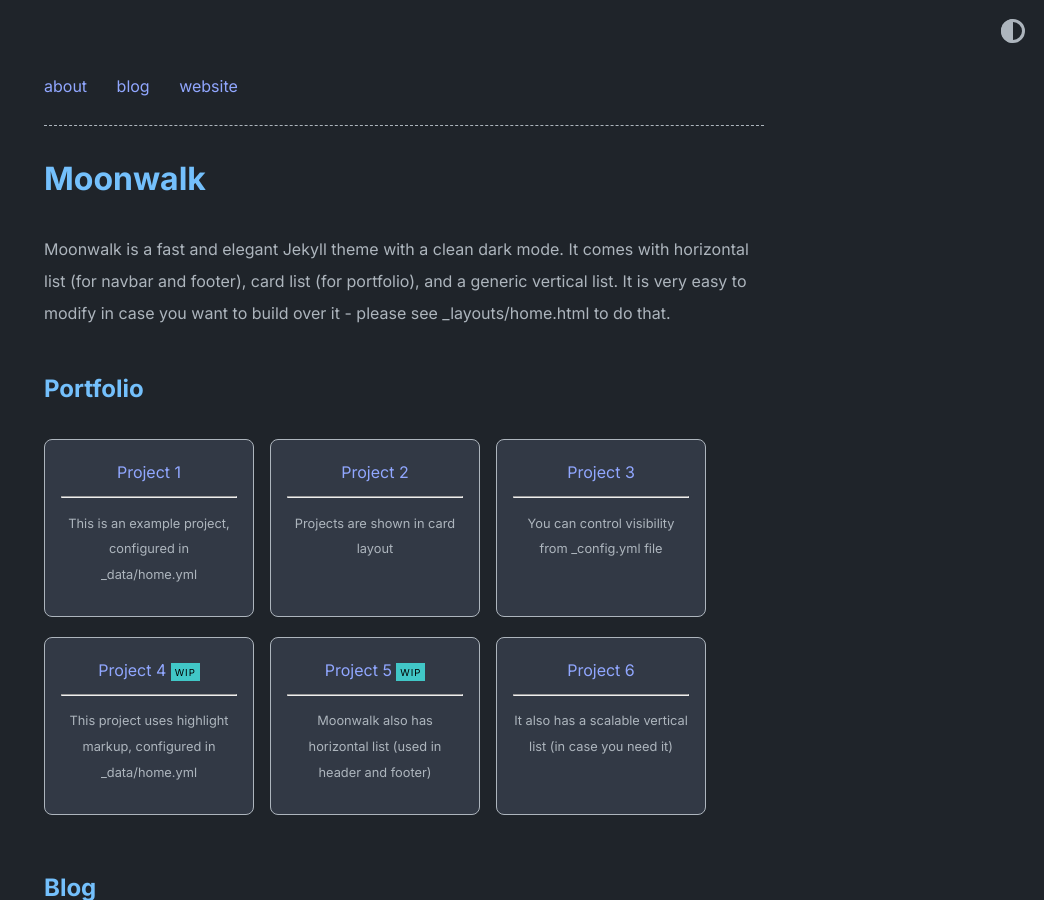
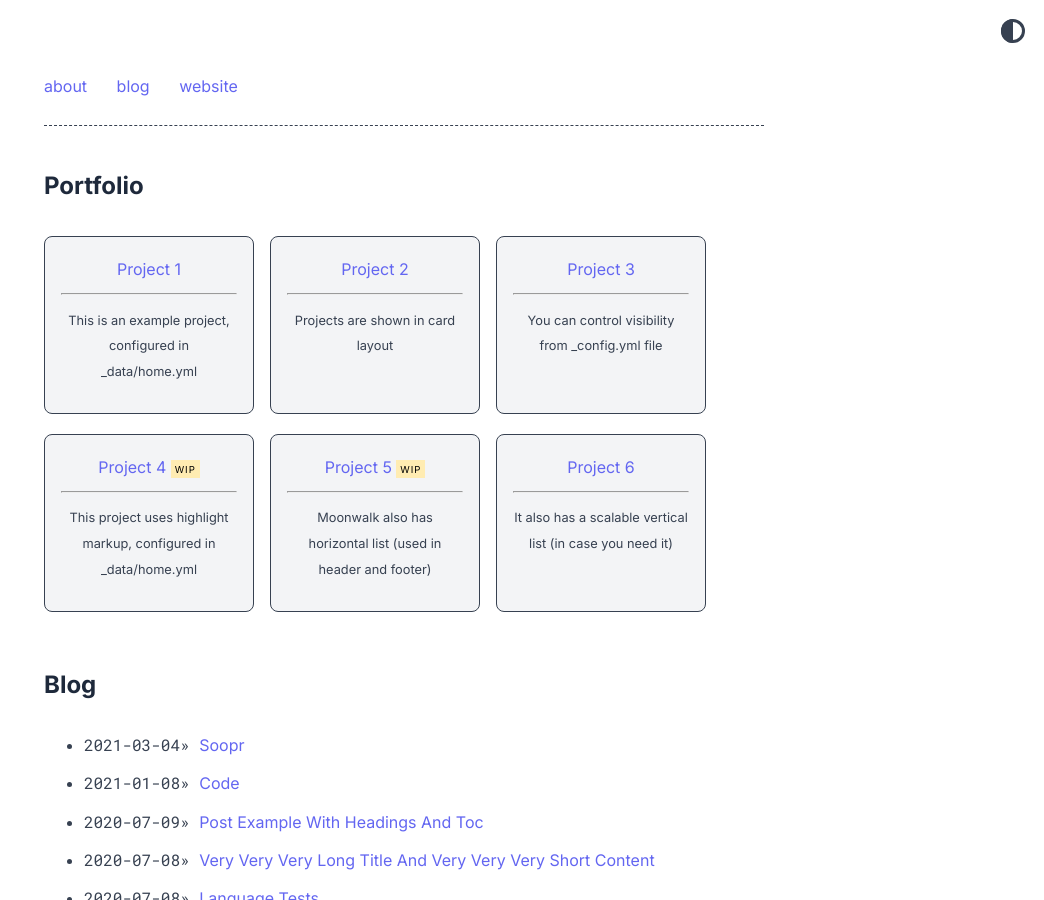
Before and after one commit to abhinavs/moonwalk, a Jekyll site: the page built from index.md, in a window 1280 px wide and 900 px high. Shown: the whole window, without its empty margins (236-1280 px from the left). Built offline with Jekyll 4.4.1, drawn with Linux system fonts in a browser that asks for light colours.

Commit message:
Update _config.yml

```diff
--- a/_config.yml
+++ b/_config.yml
@@ -1,8 +1,7 @@
-title: Moonwalk
+title:
 author: Abhinav Saxena
 url: https://www.abhinavsaxena.com/moonwalk/ # root address of the site
 description: > # description of the site (multiple lines allowed)
-  Moonwalk is a fast and elegant Jekyll theme with a clean dark mode. It comes with horizontal list (for navbar and footer), card list (for portfolio), and a generic vertical list. It is very easy to modify in case you want to build over it - please see _layouts/home.html to do that.
 
 permalink: /:slug
 
@@ -16,7 +15,7 @@ twitter:
 remote_theme: abhinavs/moonwalk
 
 theme_config:
-  appearance: "dark" # can be "light", "dark" or "auto"
+  appearance: "light" # can be "light", "dark" or "auto"
   back_home_text: "go back.." # customize text for homepage link in post layout
   appearance_toggle: true # if appearance can be switched by user
   date_format: "%Y-%m-%d" # customize how date is formatted
```
